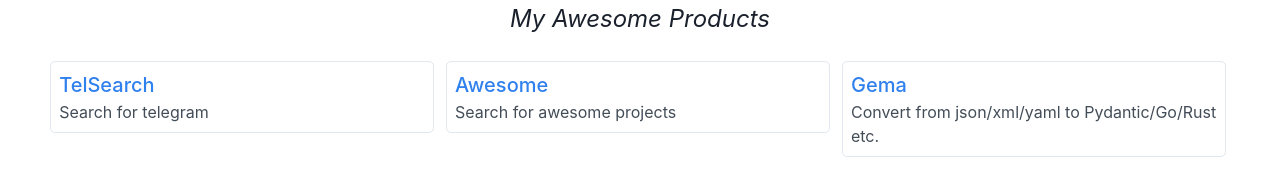
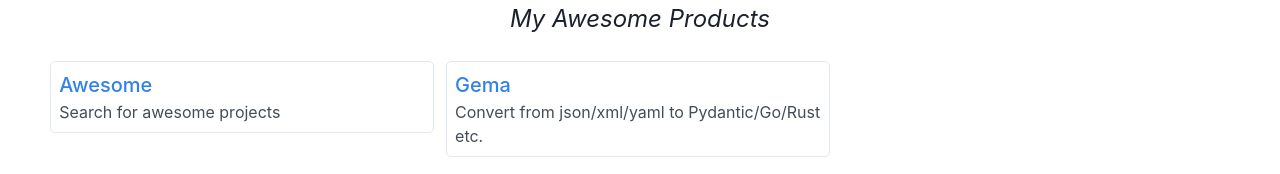
Before and after one commit to long2ice/homepage, a React (Create React App) app: page / in a window 1280 px wide. Shown: the part 312-486 px from the top of the page. Built offline with nearby package versions, Linux system fonts and the light colour scheme.

Commit message:
remove telsearch

```diff
--- a/src/projects.tsx
+++ b/src/projects.tsx
@@ -62,11 +62,6 @@ function Projects(props: Record<string, any>) {
   ];
   const products: Array<Product> = [
     {
-      title: "TelSearch",
-      description: "Search for telegram",
-      link: "https://telsearch.long2ice.io",
-    },
-    {
       title: "Awesome",
       description: "Search for awesome projects",
       link: "https://awesome.long2ice.io",
```
